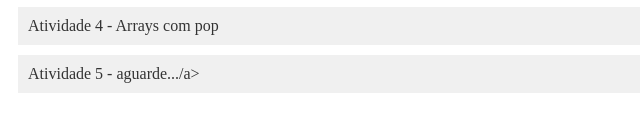
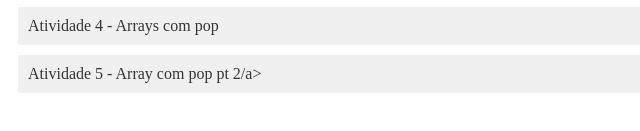
Before and after one commit to LipeXy/pweb, a plain HTML site: page index.html in a window 1280 px wide. Shown: the part 319-450 px from the top of the page, 0-640 px from the left. Drawn offline with Linux system fonts and the light colour scheme.

Commit message:
Fix HTML structure and update links

```diff
--- a/index.html
+++ b/index.html
@@ -33,6 +33,7 @@
     <a class="atvd" href="atividade2.html">Atividade 2 - Desafio</a>
     <a class="atvd" href="atividade3.html">Atividade 3 - Atividade com array</a>
     <a class="atvd" href="atividade4.html">Atividade 4 - Arrays com pop </a>
-    <a class="atvd" href="atividade5.html">Atividade 5 - aguarde.../a>
+    <a class="atvd" href="atividade5.html">Atividade 5 - Array com pop pt 2/a>
 </body>
+
 </html>
```
